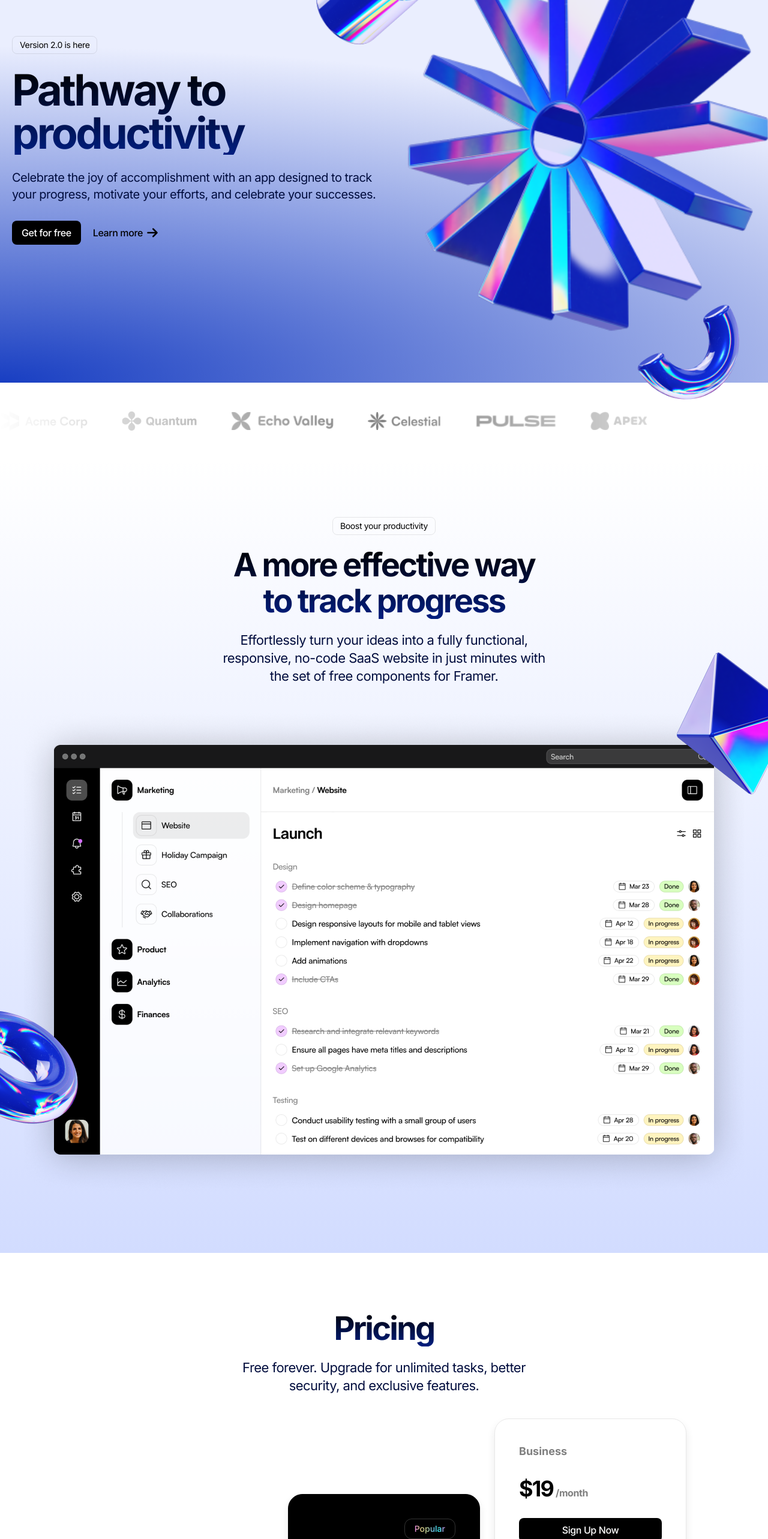
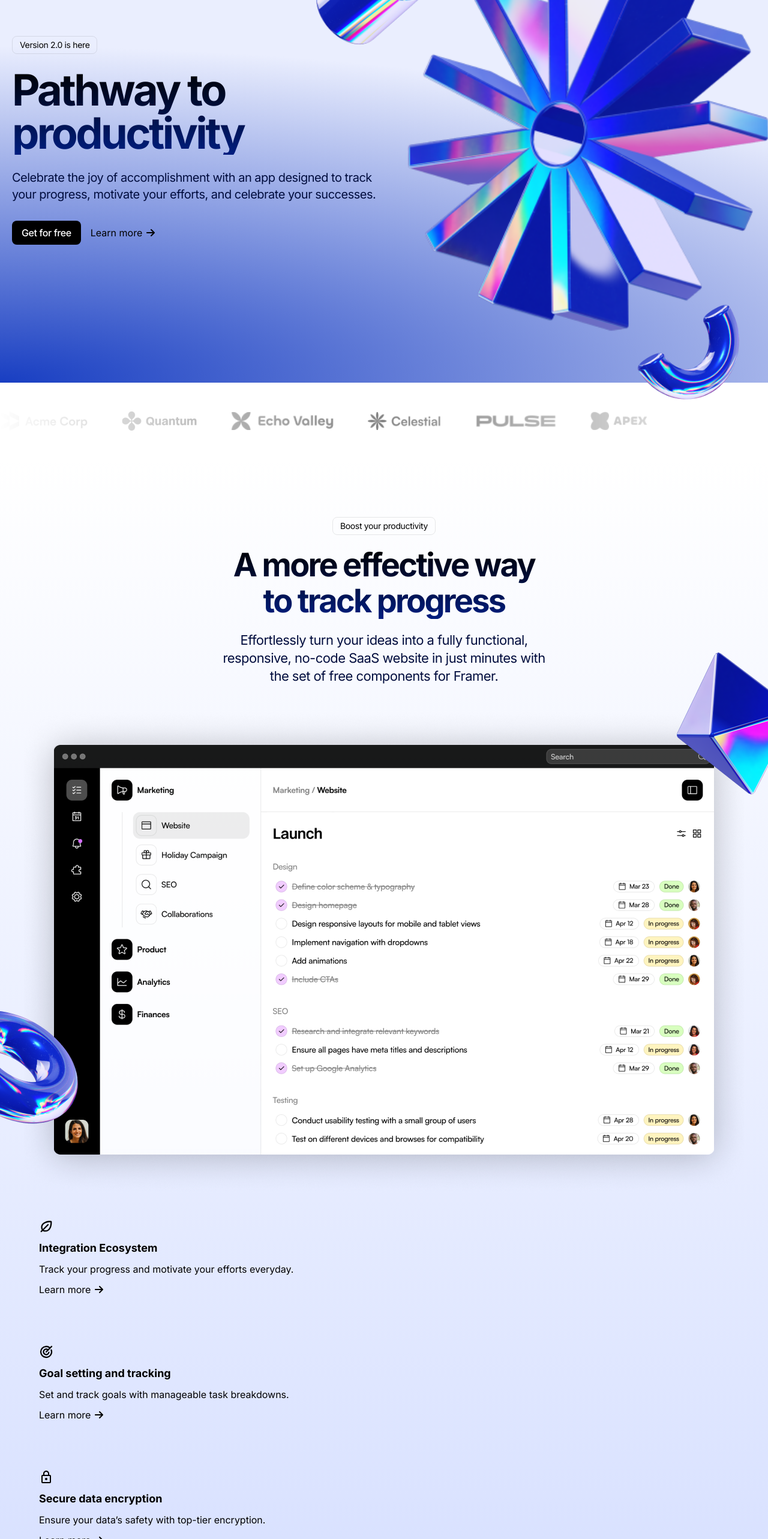
Before and after one commit to joseph-lang7/Light-SaaS-Landing-Page, a Next.js app: page / in a window 1280 px wide. Shown: the part 234-2800 px from the top of the page at 60% size. Built offline with nearby package versions, Linux system fonts and the light colour scheme.

Commit message:
Add feature cards to product showcase section

```diff
--- a/src/app/globals.css
+++ b/src/app/globals.css
@@ -13,7 +13,7 @@
     @apply bg-white text-black;
   }
   .btn-text {
-    @apply text-black bg-transparent;
+    @apply text-black bg-transparent flex gap-1.5 items-center;
   }
   .logo-ticker-image {
     @apply h-8 w-auto;
--- a/src/components/learn-more-btn/learn-more-btn.tsx
+++ b/src/components/learn-more-btn/learn-more-btn.tsx
@@ -2,9 +2,9 @@ import { FaArrowRight } from "react-icons/fa6";
 
 export const LearnMoreBtn = () => {
   return (
-    <button className="btn btn-text gap-1.5">
+    <button className="btn-text">
       <span>Learn more</span>
-      <FaArrowRight className="size-5" />
+      <FaArrowRight className="size-4" />
     </button>
   );
 };
--- a/src/sections/call-to-action/call-to-action.tsx
+++ b/src/sections/call-to-action/call-to-action.tsx
@@ -26,7 +26,7 @@ export const CallToAction = () => {
             className="absolute -right-[331px] -top-[19px]"
           />
         </div>
-        <div className="flex gap-2 mt-10 justify-center">
+        <div className="flex gap-4 mt-10 justify-center">
           <button className="btn btn-primary">Get for free</button>
           <LearnMoreBtn />
         </div>
--- a/src/sections/hero/hero.tsx
+++ b/src/sections/hero/hero.tsx
@@ -19,7 +19,7 @@ export const Hero = () => {
               your progress, motivate your efforts, and celebrate your
               successes.{" "}
             </p>
-            <div className="flex gap-1 items-center mt-[30px]">
+            <div className="flex gap-4 items-center mt-[30px]">
               <button className="btn btn-primary">Get for free</button>
               <LearnMoreBtn />
             </div>
--- /dev/null
+++ b/src/sections/product-showcase/components/feature-card.tsx
@@ -0,0 +1,22 @@
+import { LearnMoreBtn } from "@/components/learn-more-btn/learn-more-btn";
+
+export const FeatureCard = ({
+  Icon,
+  title,
+  description,
+}: {
+  Icon: React.ElementType;
+  title: string;
+  description: string;
+}) => {
+  return (
+    <div className="px-[45px] py-[40px] flex flex-col justify-start gap-[10px]">
+      <div>
+        <Icon className="size-6" />
+      </div>
+      <h3 className="font-bold text-[18px]">{title}</h3>
+      <p className="">{description}</p>
+      <LearnMoreBtn />
+    </div>
+  );
+};
--- a/src/sections/product-showcase/product-showcase.tsx
+++ b/src/sections/product-showcase/product-showcase.tsx
@@ -3,6 +3,12 @@ import Image from "next/image";
 import pyramidImage from "@/assets/pyramid.png";
 import donutImage from "@/assets/donut.png";
 import { Container } from "@/components/container/container";
+import { FeatureCard } from "./components/feature-card";
+import { PiLeafBold } from "react-icons/pi";
+import { PiTargetBold } from "react-icons/pi";
+import { MdOutlineLock } from "react-icons/md";
+import { HiOutlineBell } from "react-icons/hi";
+
 export const ProductShowcase = () => {
   return (
     <section className="bg-gradient-to-b from-white to-[#D2DCFF] py-24 overflow-x-clip">
@@ -39,6 +45,30 @@ export const ProductShowcase = () => {
           />
         </div>
       </div>
+      <div>
+        <Container>
+          <FeatureCard
+            Icon={PiLeafBold}
+            title="Integration Ecosystem"
+            description="Track your progress and motivate your efforts everyday."
+          />
+          <FeatureCard
+            Icon={PiTargetBold}
+            title="Goal setting and tracking"
+            description="Set and track goals with manageable task breakdowns."
+          />
+          <FeatureCard
+            Icon={MdOutlineLock}
+            title="Secure data encryption"
+            description="Ensure your data’s safety with top-tier encryption."
+          />
+          <FeatureCard
+            Icon={HiOutlineBell}
+            title="Customizable notifications"
+            description="Get alerts on tasks and deadlines that matter most."
+          />
+        </Container>
+      </div>
     </section>
   );
 };
```
